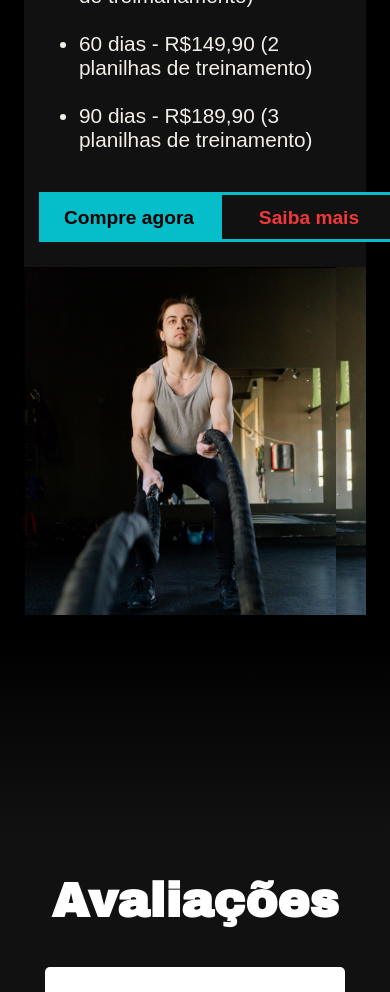
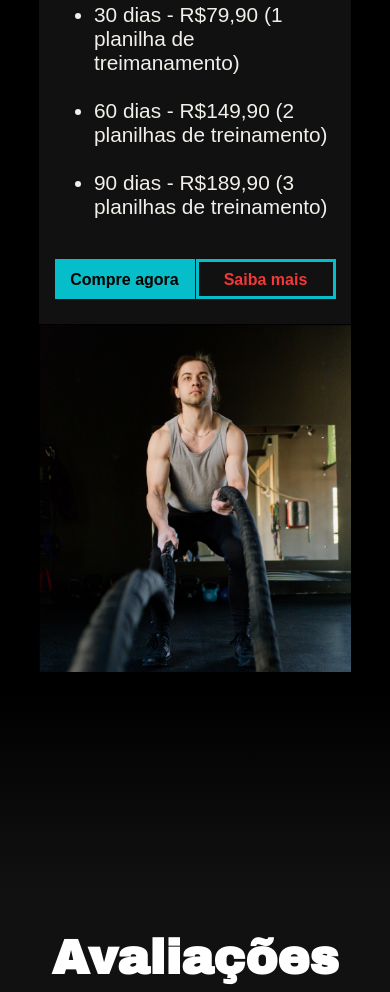
Before and after one commit to WebbCrafters/Site-Gui-Martinez, a plain HTML site: page index.html in a window 390 px wide. Shown: the part 2514-3506 px from the top of the page. Drawn offline with Linux system fonts and the light colour scheme.

Commit message:
Atualização 4.6
- Corrigindo proporções dos botões da área Planos da página principal

```diff
--- a/estilos/home/mobile.css
+++ b/estilos/home/mobile.css
@@ -147,6 +147,18 @@ header {
     font-weight: 500;
     font-size: 1.3em;
 }
+#botaoUm {
+    height: 40px;
+    width: 140px;
+    font-size: 1em;
+    font-weight: 900;
+}
+#botaoDois {
+    height: 40px;
+    width: 140px;
+    font-size: 1em;
+    font-weight: 700;
+}
 
 
 /*                                                    Comentarios             */
--- a/estilos/home/style.css
+++ b/estilos/home/style.css
@@ -99,6 +99,8 @@
     display: flex;
     justify-content: space-around;
     margin: auto;
+    align-content: center;
+    flex-wrap: wrap;
 }
 #botaoUm {
     display: flex;
@@ -112,7 +114,6 @@
     font-size: 1.2em;
     font-weight: 900;
 }
-
 #botaoDois {
     display: flex;
     justify-content: center;
```
